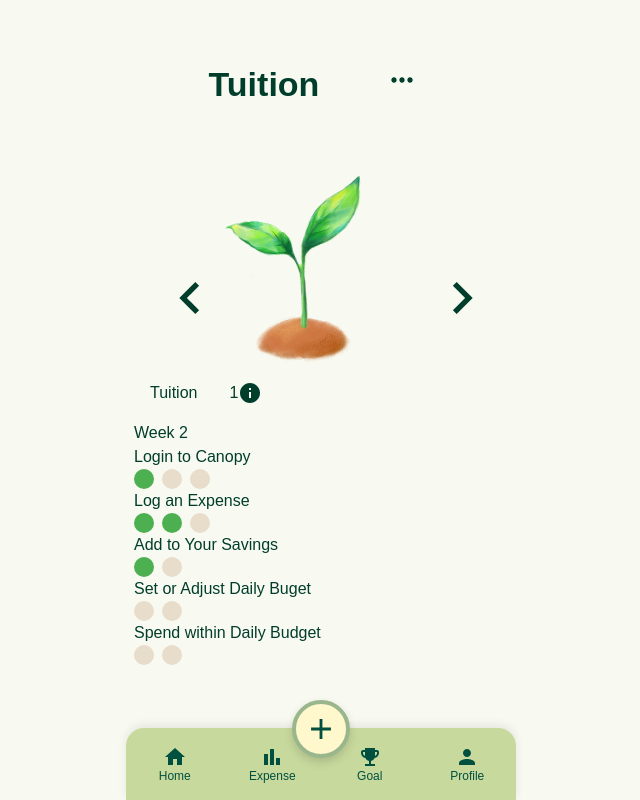
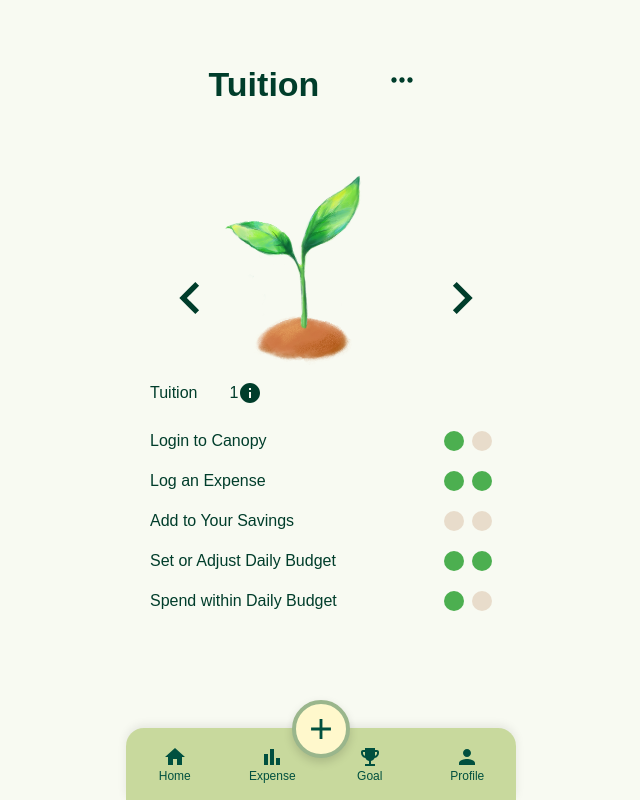
Before and after one commit to G4-Expense-Tracker/4G-Expense-Tracker, a React (Vite) app in the folder canopy-FRONTEND/: page /goals in a window 1280 px wide. Shown: the whole page, without its empty margins (319-959 px from the left). Built offline with nearby package versions, Linux system fonts and the light colour scheme.

Commit message:
goal component works with hardcoded object!

```diff
--- a/canopy-FRONTEND/src/components/goal_pages/Goal.jsx
+++ b/canopy-FRONTEND/src/components/goal_pages/Goal.jsx
@@ -6,28 +6,51 @@ import InfoIcon from '@mui/icons-material/Info';
 import FooterNav from "../pages/dashboard/FooterNav";
 
 
-//DATABSE CALL TO GET ALL GOALS
-//const goals = database call
+//DATABASE CALLS
+//these objects are just for ui and to show the shape of the object we want from the db
+
 const goals = [
     {
+        id: 1,
         name: "Tuition",
         targetAmount: 1000,
-        progress: 0,
+        progress: 200,
         level: 1
     },
+
     {
+        id: 2,
         name: "Korea",
         targetAmount: 15000,
         progress: 400,
         level: 2
-    },
+    }
 ]
 
+const taskProgress = {
+    1: {
+        1: 1,
+        2: 3,
+        3: 0,
+        4: 2,
+        5: 1
+    },
 
+    2: {
+        1: 3,
+        2: 2,
+        3: 1,
+        4: 0,
+        5: 3
+    }
+}
 
 function Goal() {
     const [currentGoalIndex, setCurrentGoalIndex] = useState(0);
-    const currentGoal = goals[currentGoalIndex];
+    const currentGoal = goals[currentGoalIndex]
+
+    const currentGoalProgress =
+        taskProgress[currentGoal.id]
 
     const nextGoal = () => {
         console.log("NEXT CLICKED")
@@ -35,7 +58,7 @@ function Goal() {
             prevIndex === goals.length - 1
                 ? 0
                 : prevIndex + 1
-        );
+        )
     }
 
     const previousGoal = () => {
@@ -45,7 +68,7 @@ function Goal() {
             prevIndex === 0
                 ? goals.length - 1
                 : prevIndex - 1
-        );
+        )
     }
 
 
@@ -83,9 +106,12 @@ function Goal() {
 
             {/* probably pass the tasks completed to this? */}
 
-            <TaskCard />
+            <TaskCard
+                progress={currentGoalProgress}
+                goal={currentGoal}
+            />
 
-            <FooterNav/>
+            <FooterNav />
         </Box>
     )
 
--- a/canopy-FRONTEND/src/components/goal_pages/TaskCard/TaskCard.jsx
+++ b/canopy-FRONTEND/src/components/goal_pages/TaskCard/TaskCard.jsx
@@ -1,84 +1,47 @@
 import { Box, Typography } from "@mui/material"
 import TaskCounter from "./TaskCounter"
+import { TASKS } from "./tasks"
 
-function TaskCard() {
+function TaskCard({ progress, goal }) {
 
-    //db call
-    const weekNumber = 2
+    const level = goal.level
+    //this isn't what they have in the mock up, but idk a cleaner way to do it...
+    const requiredCount = level + 1
 
     return (
         <Box>
-            {/* week number */}
-            <Box>
-                <Typography variant="body1" component="p">
-                    Week {weekNumber}
-                </Typography>
-            </Box>
 
-            {/* weekly task list */}
-            <Box>
-                <Box>
-                    <Typography variant="body1" component="p">
-                        Login to Canopy
-                    </Typography>
+            {TASKS.map((task) => {
 
-                    {/*  VALUES ARE HARDCODED FOR NOW */}
-                    <TaskCounter
-                        completedCount={1}
-                        requiredCount={3}
-                    />
+                /* determines # of times a task was completed */
+                const completedCount = progress?.[task.id] || 0;
 
-                </Box>
+                return (
+                    <Box
+                        key={task.id}
+                        sx={{
+                            display: "flex",
+                            justifyContent: "space-between",
+                            alignItems: "center",
+                            padding: "0.5rem 1rem"
+                        }}
+                    >
 
-                <Box>
-                    <Typography variant="body1" component="p">
-                        Log an Expense
-                    </Typography>
+                        {/* task name */}
+                        <Typography variant="body1">
+                            {task.name}
+                        </Typography>
 
-                    <TaskCounter
-                        completedCount={2}
-                        requiredCount={3}
-                    />
+                        {/* circles */}
+                        <TaskCounter
+                            completedCount={completedCount}
+                            requiredCount={requiredCount}
+                        />
 
-                </Box>
+                    </Box>
+                );
+            })}
 
-                <Box>
-                    <Typography variant="body1" component="p">
-                        Add to Your Savings
-                    </Typography>
-
-                    <TaskCounter
-                        completedCount={1}
-                        requiredCount={2}
-                    />
-
-                </Box>
-
-                <Box>
-                    <Typography variant="body1" component="p">
-                        Set or Adjust Daily Buget
-                    </Typography>
-
-                    <TaskCounter
-                        completedCount={0}
-                        requiredCount={2}
-                    />
-
-                </Box>
-
-                <Box>
-                    <Typography variant="body1" component="p">
-                        Spend within Daily Budget
-                    </Typography>
-
-                    <TaskCounter
-                        completedCount={0}
-                        requiredCount={2}
-                    />
-
-                </Box>
-
-            </Box>
         </Box>
     )
 }
```
